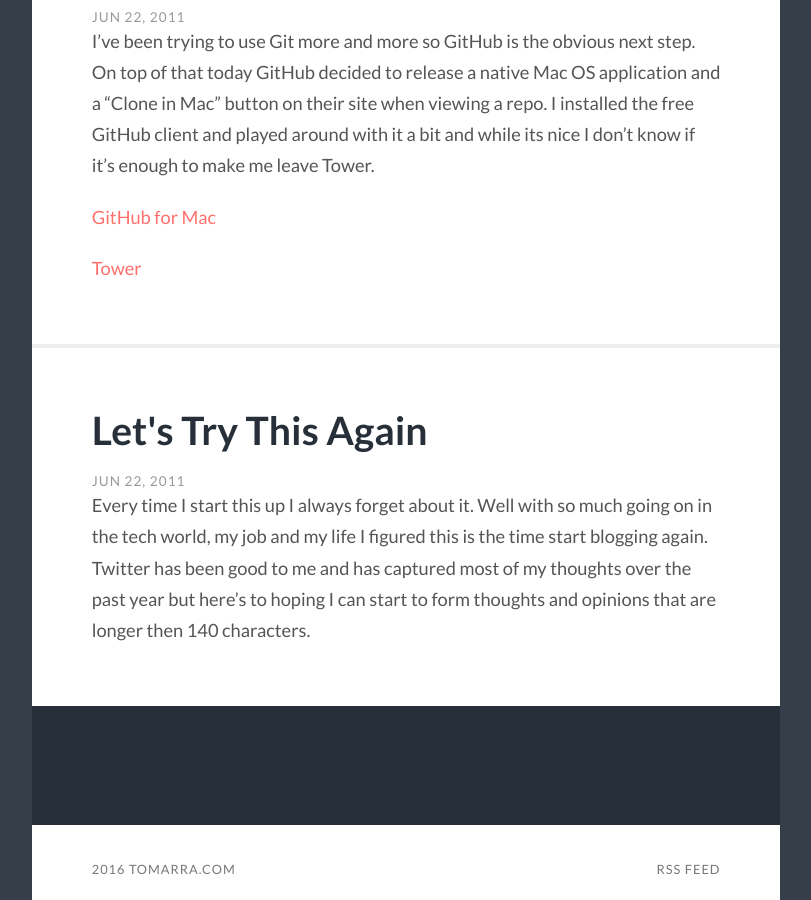
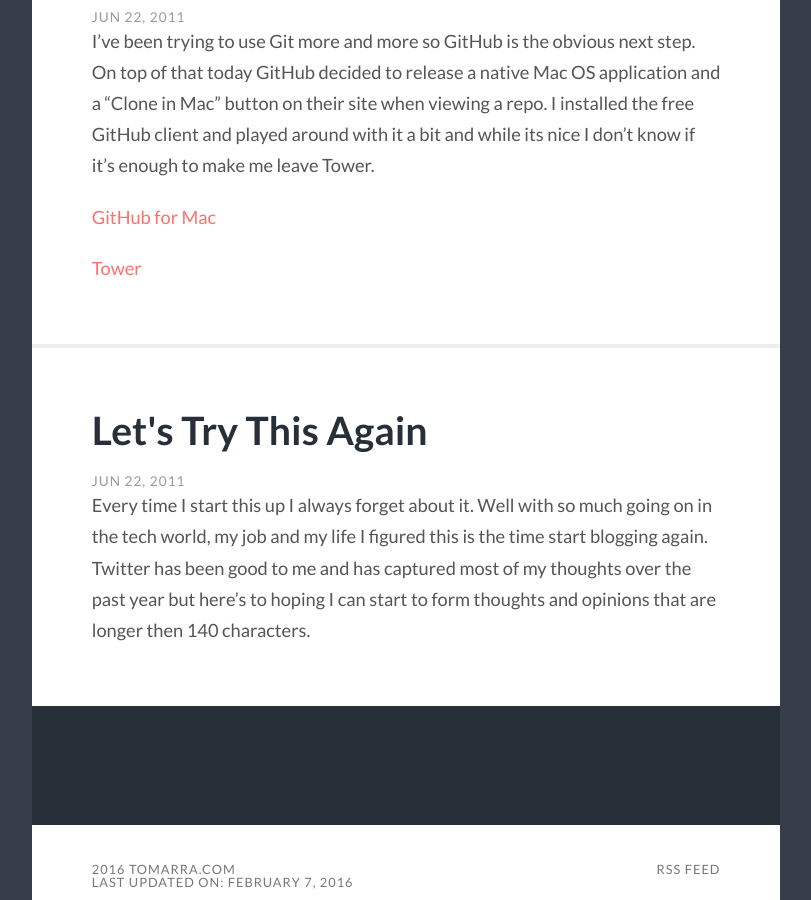
Before and after one commit to tomarra/tomarra.github.io, a Jekyll site: the page built from index.html, in a window 1280 px wide and 900 px high, scrolled down 2353 px. Shown: the whole window, without its empty margins (410-1221 px from the left). Built offline with Jekyll 4.4.1, drawn with Linux system fonts in a browser that asks for light colours.

Commit message:
Getting closer

```diff
--- a/_includes/footer.html
+++ b/_includes/footer.html
@@ -5,7 +5,8 @@
 <div class="credits">
   <div class="credits-inner">
     <p class="credits-left">
-      2016 TomArra.com
+      {{ site.time | date: "%Y" }} TomArra.com<br/>
+      <span>Last Updated On: {{ site.time | date: "%B %-d, %Y" }}</span>
     </p>
     <p class="credits-right">
       <a href="{{ "/feed.xml" | prepend: site.baseurl }}">RSS Feed</a>
--- a/_includes/icon-github.html
+++ /dev/null
@@ -1 +0,0 @@
-<a href="https://github.com/{{ include.username }}"><span class="icon icon--github">{% include icon-github.svg %}</span><span class="username">{{ include.username }}</span></a>
--- a/_includes/icon-twitter.html
+++ /dev/null
@@ -1 +0,0 @@
-<a href="https://twitter.com/{{ include.username }}"><span class="icon icon--twitter">{% include icon-twitter.svg %}</span><span class="username">{{ include.username }}</span></a>
--- a/index.html
+++ b/index.html
@@ -9,7 +9,7 @@ layout: default
         {% if post.image %}
         <div class="featured-media">
           <a href="{{ page.url }}" title="{{ page.title }}">
-            <img src="{{ site.baseurl }}/assets/images/{{ post.image }}">
+            <img src="{{ site.baseurl }}/assets/images/{{ post.image }}" alt="{{ page.title }}">
           </a>
         </div>
         {% endif %}
```
Also changed, not shown: _includes/icon-github.svg (deleted), _includes/icon-twitter.svg (deleted).
